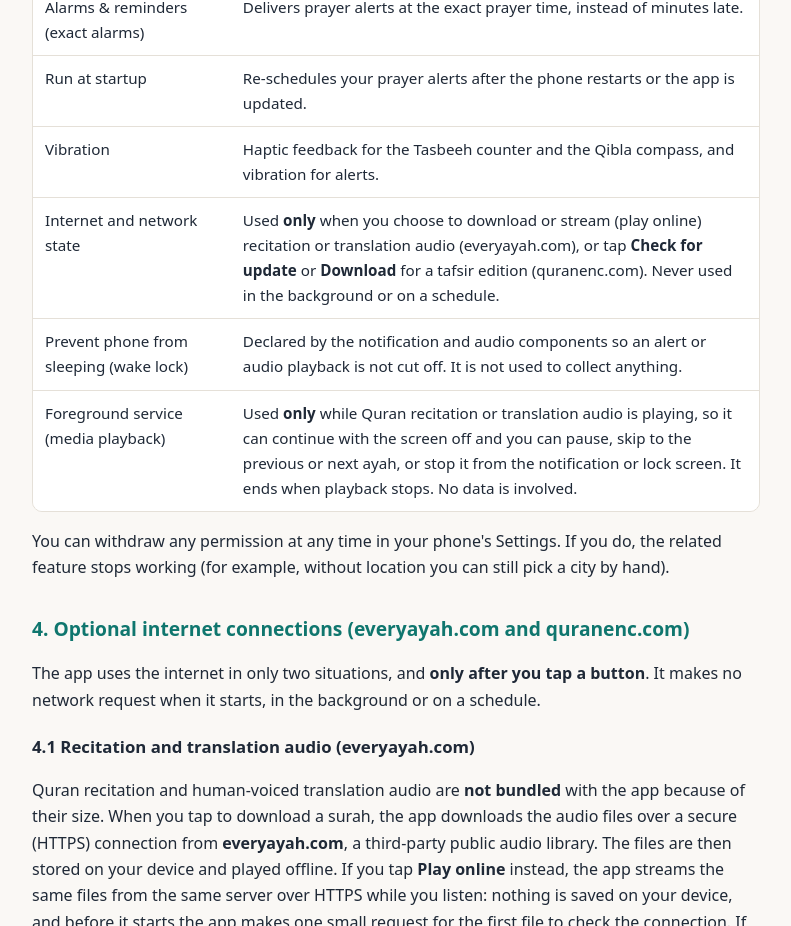
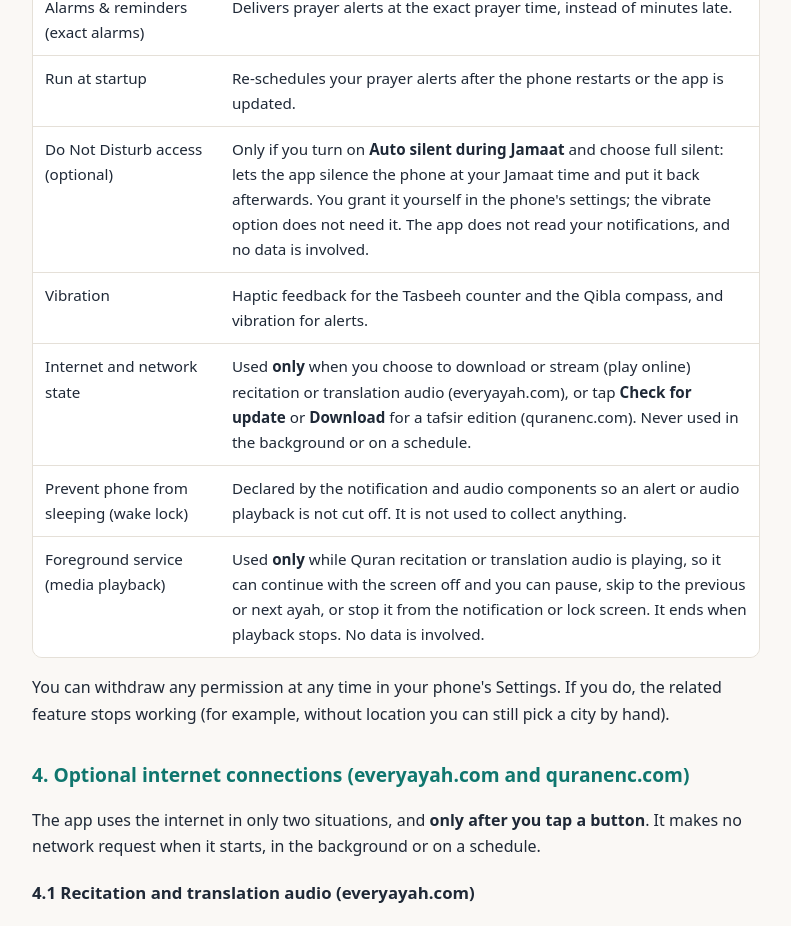
Before and after one commit to hamzamtn/noor-privacy, a plain HTML site: page index.html in a window 1280 px wide. Shown: the part 2180-3106 px from the top of the page, without its empty margins (244-1035 px from the left). Drawn offline with Linux system fonts and the light colour scheme.

```diff
--- a/index.html
+++ b/index.html
@@ -134,6 +134,7 @@
         <tr><td>Notifications</td><td>Shows prayer, Adhan, Iqamah, Jamaat, Sehri/Iftar, Friday Al-Kahf and Sunnah-fast reminders.</td></tr>
         <tr><td>Alarms &amp; reminders (exact alarms)</td><td>Delivers prayer alerts at the exact prayer time, instead of minutes late.</td></tr>
         <tr><td>Run at startup</td><td>Re-schedules your prayer alerts after the phone restarts or the app is updated.</td></tr>
+        <tr><td>Do Not Disturb access (optional)</td><td>Only if you turn on <strong>Auto silent during Jamaat</strong> and choose full silent: lets the app silence the phone at your Jamaat time and put it back afterwards. You grant it yourself in the phone's settings; the vibrate option does not need it. The app does not read your notifications, and no data is involved.</td></tr>
         <tr><td>Vibration</td><td>Haptic feedback for the Tasbeeh counter and the Qibla compass, and vibration for alerts.</td></tr>
         <tr><td>Internet and network state</td><td>Used <strong>only</strong> when you choose to download or stream (play online) recitation or translation audio (everyayah.com), or tap <strong>Check for update</strong> or <strong>Download</strong> for a tafsir edition (quranenc.com). Never used in the background or on a schedule.</td></tr>
         <tr><td>Prevent phone from sleeping (wake lock)</td><td>Declared by the notification and audio components so an alert or audio playback is not cut off. It is not used to collect anything.</td></tr>
```
